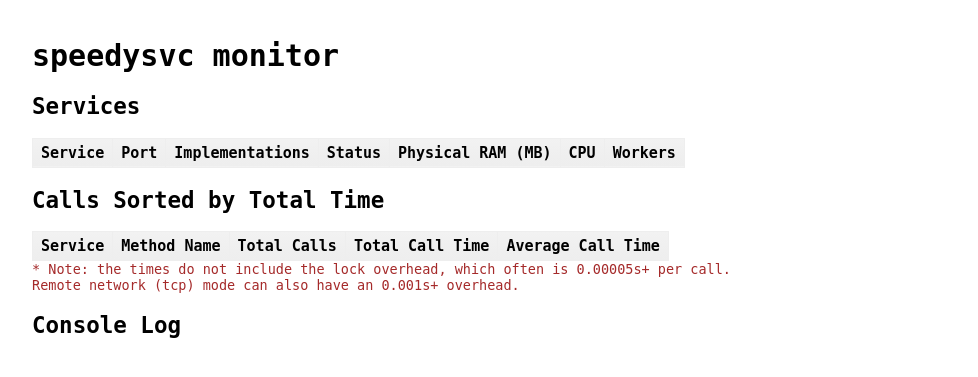
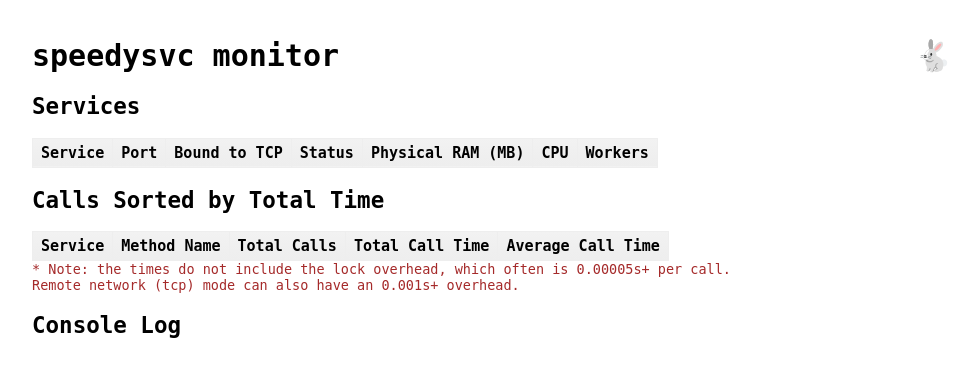
Before and after one commit to mcyph/speedysvc, a Flask app: template speedysvc/web_monitor/templates/index.html in a window 1280 px wide. Shown: the top 377 px of the page, without its empty margins (148-1126 px from the left). Run offline with Flask 2, Linux system fonts and the light colour scheme; the template is opened without the code that fills it, so the values that code supplies are empty.

Commit message:
fixed logging/TCP bind address display

```diff
--- a/speedysvc/client_server/shared_memory/MultiProcessManager.py
+++ b/speedysvc/client_server/shared_memory/MultiProcessManager.py
@@ -36,7 +36,6 @@ class MultiProcessServer:
     def __init__(self,
                  import_from, section, server_methods,
                  tcp_bind=None,
-                 tcp_compression=None,
                  tcp_allow_insecure_serialisation=False,
 
                  min_proc_num=1,
@@ -67,7 +66,6 @@ class MultiProcessServer:
                                it can be created by child worker processes.
 
         :param tcp_bind:
-        :param tcp_compression:
         :param tcp_allow_insecure_serialisation:
 
         :param min_proc_num: the minimum number of worker processes.
@@ -102,7 +100,6 @@ class MultiProcessServer:
         self.server_methods = server_methods
 
         self.tcp_bind = tcp_bind
-        self.tcp_compression = tcp_compression
         self.tcp_allow_insecure_serialisation = tcp_allow_insecure_serialisation
 
         self.min_proc_num = min_proc_num
@@ -300,9 +297,6 @@ class MultiProcessServer:
         DArgs = {
             'import_from': self.import_from,
             'section': self.section,
-            #'tcp_bind': self.tcp_bind,
-            #'tcp_compression':  self.tcp_compression,
-            #'tcp_allow_insecure_serialisation': self.tcp_allow_insecure_serialisation
         }
         if True:
             from speedysvc.client_server.shared_memory._service_worker import _service_worker
--- a/speedysvc/service.py
+++ b/speedysvc/service.py
@@ -65,7 +65,6 @@ class Services:
         self.DArgKeys = {
             'log_dir': lambda x: x,
             'tcp_bind': lambda x: x,
-            'tcp_compression': lambda x: x,
             'tcp_allow_insecure_serialisation': self.__convert_bool,
             'max_proc_num': self.__greater_than_0_int,
             'min_proc_num': self.__greater_than_0_int,
@@ -219,7 +218,6 @@ class Services:
                                 server_methods, import_from, section,
                                 log_dir='/tmp',
                                 tcp_bind=None,
-                                tcp_compression=None,
                                 tcp_allow_insecure_serialisation=False,
 
                                 max_proc_num=cpu_count(),
@@ -255,7 +253,6 @@ class Services:
             'import_from': import_from,
             'section': section,
             'tcp_bind': tcp_bind,
-            'tcp_compression': tcp_compression,
             'tcp_allow_insecure_serialisation': tcp_allow_insecure_serialisation,
 
             'min_proc_num': min_proc_num,
@@ -277,6 +274,7 @@ class Services:
         self.DProcByPort[server_methods.port] = proc
 
         logger_server.proc = proc  # HACK!
+        logger_server.tcp_bind = tcp_bind  # HACK!
         web_service_manager.add_service(logger_server)
 
         if wait_until_completed:
--- a/speedysvc/web_monitor/WebServiceManager.py
+++ b/speedysvc/web_monitor/WebServiceManager.py
@@ -106,7 +106,7 @@ class WebServiceManager:
         offset, LHTML = self.logger_parent.get_html_log(
             offset=offset
         )
-        return offset, '\n'.join(LHTML)
+        return offset, '<br>'.join(LHTML) + ('<br>' if LHTML else '')
 
     def get_overall_table_html(self, add_links=True):
         """
@@ -227,8 +227,7 @@ class WebServiceManager:
         return {
             "port": port,
             "name": service.original_server_methods.name,
-            "implementations": [
-            ], # TODO: UPDATE ME to include whether tcp_bind is set!!! ===============================================
+            "bound_to_tcp": service.tcp_bind,
             "status": service.get_service_status(),
             'workers': len(service.LPIDs),  # TODO: MAKE BASED ON INTERFACE, NOT IMPLEMENTATION!
             'physical_mem': recent_values[-1]['physical_mem'] // 1024 // 1024,
--- a/speedysvc/web_monitor/static/Service.js
+++ b/speedysvc/web_monitor/static/Service.js
@@ -119,6 +119,5 @@ class Service {
 
     writeConsoleHTML(html) {
         this.$(".console_log").innerHTML += html;
-
     }
 }
--- a/speedysvc/web_monitor/templates/index.html
+++ b/speedysvc/web_monitor/templates/index.html
@@ -1,4 +1,4 @@
-{% from "service_macros.html" import service_status_table, console_log, overall_method_stats_html, accuracy_warning_message %}
+{% from "service_macros.html" import service_status_table, console_log, overall_method_stats_html, accuracy_warning_message, rand_animal %}
 <!DOCTYPE html>
 <html>
 <head>
@@ -14,7 +14,10 @@
 <body style="font-family: monospace; font-size: 15px">
 
 <div style="width: 920px; padding: 10px; margin: 0 auto">
-    <h1>speedysvc monitor</h1>
+    <h1>
+        <div style="float: right">{{ rand_animal() }}</div>
+        speedysvc monitor
+    </h1>
 
     <h2>Services</h2>
     <div id="service_status_table_cont">
--- a/speedysvc/web_monitor/templates/service_macros.html
+++ b/speedysvc/web_monitor/templates/service_macros.html
@@ -1,6 +1,6 @@
 {% macro console_log(console_offset, console_text) %}
     <div class="console_log"
-         style="font-family: monospace; white-space: pre; width: 900px; overflow-x: auto"
+         style="font-family: monospace; font-size: 0.9em; white-space: pre-wrap; width: 900px; overflow-x: auto"
          offset="{{ console_offset }}"
         >{{ console_text|safe }}</div>
 {% endmacro %}
@@ -16,7 +16,7 @@
             <thead><tr>
                 <th>Service</th>
                 <th>Port</th>
-                <th>Implementations</th>
+                <th>Bound to TCP</th>
                 <th>Status</th>
                 <th>Physical RAM (MB)</th>
                 <th>CPU</th>
@@ -37,7 +37,7 @@
             <td>{{ DService['name']|e }}</td>
         {% endif %}
         <td>{{ DService['port']|e }}</td>
-        <td>{{ DService['implementations']|join(", ")|e }}</td>
+        <td>{{ DService['bound_to_tcp'] or 'n/a'|e }}</td>
         <td>
             {{ DService['status']|e }}
             {% if DService['status'] == 'started' %}
@@ -129,3 +129,9 @@
         <br>Remote network (tcp) mode can also have an 0.001s+ overhead.
     </div>
 {% endmacro %}
+
+{% macro rand_animal() %}
+    {# Of course this makes it go faster.. #}
+    {{ ['🐎', '🐇', '🏃']
+|random }}
+{% endmacro %}
```
Also changed, not shown: speedysvc/web_monitor/templates/service_info.html (+5 -2 lines).
